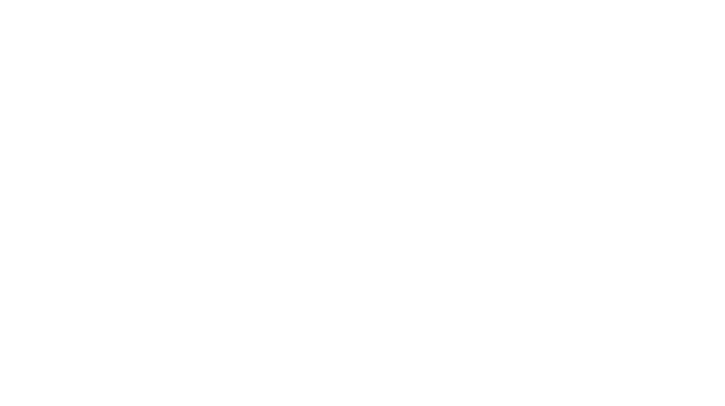
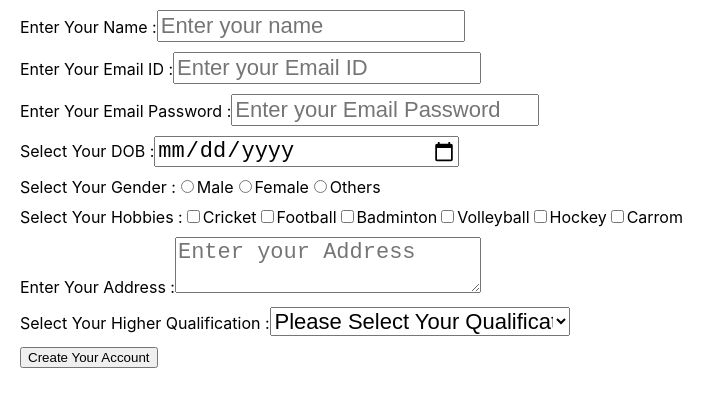
Before and after one commit to Muthusakthivel/Fita-MERN-Batch, a React (Create React App) app: page /register in a window 1280 px wide. Before the commit this address had no page. Shown: the top 406 px of the page, without its empty margins (0-725 px from the left). Built offline with nearby package versions, Linux system fonts and the light colour scheme.

Commit message:
registeration Form

```diff
--- a/src/App.js
+++ b/src/App.js
@@ -6,6 +6,7 @@ import HomePage from './pages/home';
 import ContactPage from './pages/contact';
 import AboutPage from './pages/about';
 import MailPage from './pages/mail';
+import RegisterPage from './pages/register';
 
 import InboxPage from './pages/inbox';
 import SentPage from './pages/sent';
@@ -23,6 +24,7 @@ function App() {
         <Route path='sent' element={<SentPage/>}></Route>
         <Route path='trash' element={<TrashPage />}></Route>
       </Route>
+      <Route path='register' element={<RegisterPage />}></Route>
     </Routes>
     </BrowserRouter>
   );
--- a/src/pages/home.js
+++ b/src/pages/home.js
@@ -10,6 +10,9 @@ const HomePage = () => {
             <NavLink to="/about-us">About Us</NavLink>
             <br></br>
             <NavLink to="/mail">Go To Mail Box</NavLink>
+            <br></br>
+            <NavLink to="/register">Sign Up</NavLink>
+
         </div>
     )
 }
--- /dev/null
+++ b/src/pages/register.js
@@ -0,0 +1,75 @@
+import React, {useState} from "react";
+
+const RegisterPage = () => {
+
+    let[register, setRegister] = useState({
+        userName: "",
+        email: "",
+        password: "",
+        dateOfBirth: "",
+        gender: "",
+        hobbies: "",
+        address: "",
+        qualification: ""
+    });
+    const submitRegister = () => {
+        console.log(register);
+    }
+
+    const handleFormInput = (event) => {
+       setRegister({...register, [event.target.name] : event.target.value })
+    }
+
+    return <div>
+        <div className="space">
+        <label>Enter Your Name :</label>
+        <input type="text" placeholder="Enter your name" className="register-input" onChange={handleFormInput} name="userName"/>
+        </div>
+        <div className="space">
+        <label>Enter Your Email ID :</label>
+        <input type="email" placeholder="Enter your Email ID" className="register-input" onChange={handleFormInput} name="email"/>
+        </div>
+        <div className="space">
+        <label>Enter Your Email Password :</label>
+        <input type="password" placeholder="Enter your Email Password" className="register-input" onChange={handleFormInput} name="password"/>
+        </div>
+        <div className="space">
+        <label>Select Your DOB :</label>
+        <input type="date"  className="register-input" onChange={handleFormInput} name="dateOfBirth"/>
+        </div>
+        <div className="space">
+        <label>Select Your Gender :</label>
+        <input type="radio" name="gender" onChange={handleFormInput} value="Male"/>Male
+        <input type="radio" name="gender" onChange={handleFormInput} value="Female"/>Female
+        <input type="radio" name="gender" onChange={handleFormInput} value="Others"/>Others
+        </div>
+        <div className="space">
+        <label className="register-table">Select Your Hobbies :</label>
+        <input type="checkbox" name="hobbies" onChange={handleFormInput} value="Cricket"/>Cricket
+        <input type="checkbox" name="hobbies" onChange={handleFormInput} value="Football"/>Football
+        <input type="checkbox" name="hobbies" onChange={handleFormInput} value="Badminton"/>Badminton
+        <input type="checkbox" name="hobbies" onChange={handleFormInput} value="Volleyball"/>Volleyball
+        <input type="checkbox" name="hobbies" onChange={handleFormInput} value="Hockey"/>Hockey
+        <input type="checkbox" name="hobbies" onChange={handleFormInput} value="Carrom"/>Carrom
+        </div>
+        <div className="space">
+            <label> Enter Your Address :</label>
+            <textarea placeholder="Enter your Address" className="register-input" name="address" onChange={handleFormInput}></textarea>
+        </div>
+        <div className="space">
+            <label className="register-label">Select Your Higher Qualification :</label>
+            <select className="register-input" defaultValue={""} name="qualification" onChange={handleFormInput}>
+                <option disabled value="">Please Select Your Qualification</option>
+                <option>Under Graduate</option>
+                <option>Post Graduate</option>
+                <option>Engineering Degree</option>
+                <option>Diploma Degree</option>
+                <option>Master Degree</option>
+            </select>
+        </div>
+        <div className="space">
+            <button onClick={() => submitRegister()}>Create Your Account</button>
+        </div>
+    </div>
+}
+export default RegisterPage;
```
